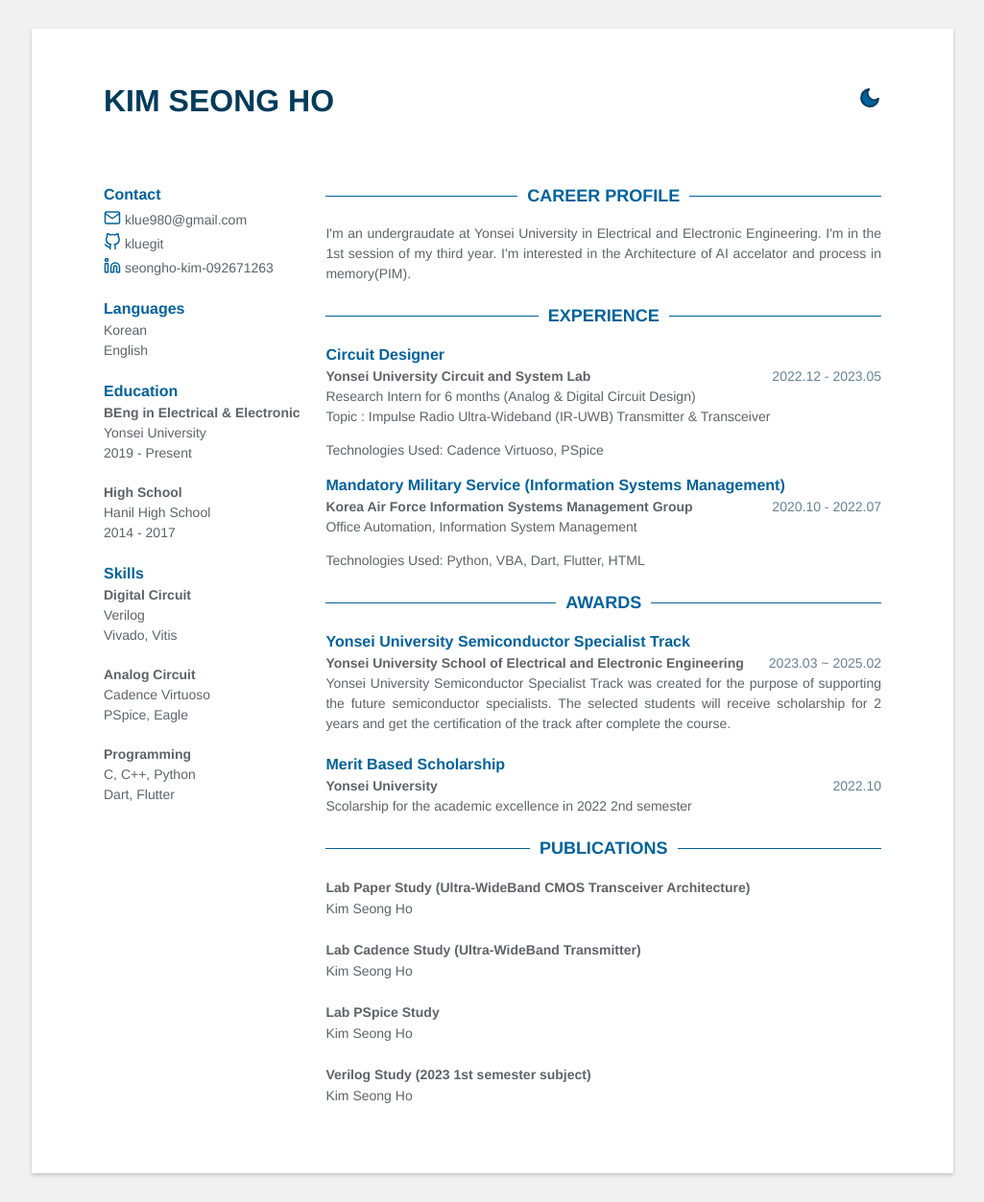
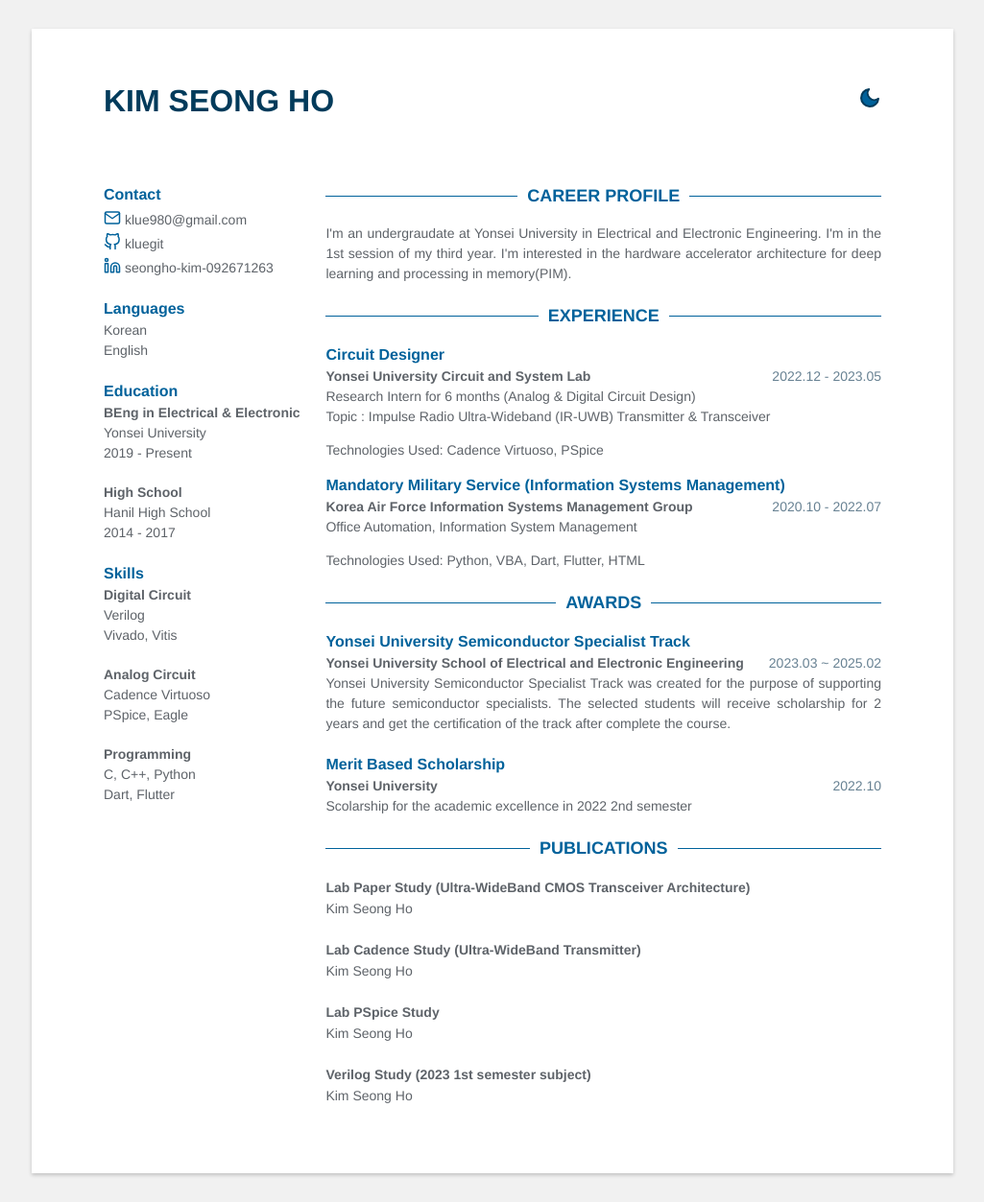
Before and after one commit to klue980/klue980.github.io, a Jekyll site: the page built from index.html, in a window 1280 px wide. Shown: the whole page at 96% size, without its empty margins (127-1152 px from the left). Built offline with Jekyll 4.4.1, drawn with Linux system fonts in a browser that asks for light colours.

Commit message:
comment revise

```diff
--- a/_data/data.yml
+++ b/_data/data.yml
@@ -43,7 +43,7 @@ skills:
 profile: |
   I'm an undergraudate at Yonsei University in Electrical and Electronic Engineering.
   I'm in the 1st session of my third year.
-  I'm interested in the Architecture of AI accelator and process in memory(PIM).
+  I'm interested in the hardware accelerator architecture for deep learning and processing in memory(PIM).
 
 # Experience
 experience:
```
